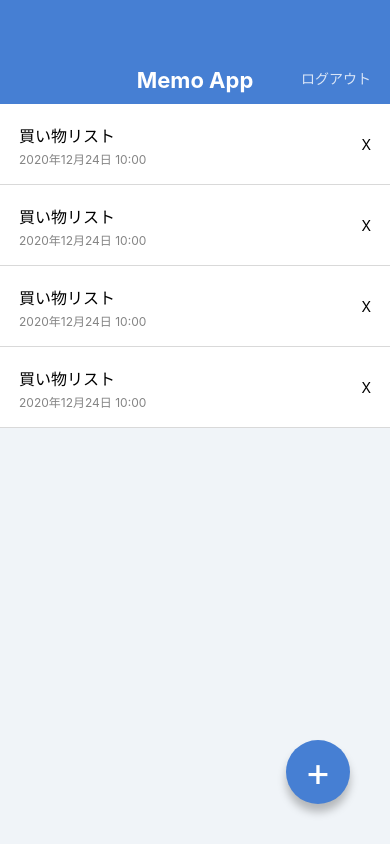
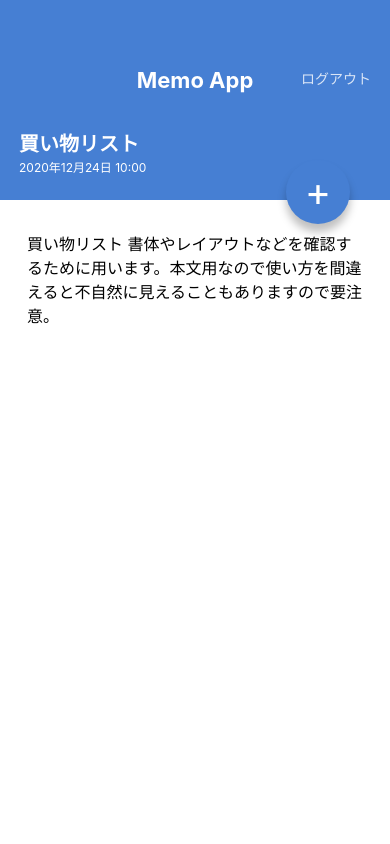
Before and after one commit to it-walker/MemoAppExpo, a React Native app: screen / in a window 390 px wide. Built offline with nearby package versions, Linux system fonts and the light colour scheme.

Commit message:
add screens

```diff
--- a/App.tsx
+++ b/App.tsx
@@ -1,21 +1,10 @@
-import { StyleSheet, View } from 'react-native';
-import AppBar from './src/components/AppBar'
-import CircleButton from './src/components/CircleButton'
-import MemoList from './src/components/MemoList'
+import React from 'react';
+import MemoDetailScreen from './src/screens/MemoDetailScreen';
+import MemoListScreen from './src/screens/MemoListScreen';
 
 export default function App() {
   return (
-    <View style={styles.container}>
-      <AppBar />
-      <MemoList />
-      <CircleButton>+</CircleButton>
-    </View>
+    // <MemoListScreen />
+    <MemoDetailScreen />
   );
 }
-
-const styles = StyleSheet.create({
-  container: {
-    flex: 1,
-    backgroundColor: '#F0F4F8',
-  },
-});
--- a/src/components/CircleButton.tsx
+++ b/src/components/CircleButton.tsx
@@ -1,11 +1,11 @@
 import React from 'react';
 import { View, Text, StyleSheet } from 'react-native';
-import { string } from 'prop-types';
+import { string, shape } from 'prop-types';
 
 export default function CircleButton(props) {
-  const { children } = props;
+  const { children, style } = props;
   return (
-    <View style={styles.circleButton}>
+    <View style={[styles.circleButton, style]}>
       <Text style={styles.circleButtonLabel}>{children}</Text>
     </View>
   );
@@ -13,6 +13,11 @@ export default function CircleButton(props) {
 
 CircleButton.propTypes = {
   children: string.isRequired,
+  style: shape(),
+};
+
+CircleButton.defaultProps = {
+  style: null,
 };
 
 const styles = StyleSheet.create({
--- /dev/null
+++ b/src/screens/MemoDetailScreen.tsx
@@ -0,0 +1,57 @@
+import React from 'react';
+import { View, Text, StyleSheet, ScrollView } from 'react-native'
+
+import AppBar from '../components/AppBar';
+import CircleButton from '../components/CircleButton';
+
+export default function MemoDetailScreen() {
+  return (
+    <View style={styles.container}>
+      <AppBar />
+      <View style={styles.memoHeader}>
+        <Text style={styles.memoTitle}>買い物リスト</Text>
+        <Text style={styles.memoDate}>2020年12月24日 10:00</Text>
+      </View>
+      <ScrollView style={styles.memoBody}>
+        <Text style={styles.memoText}>
+          買い物リスト
+          書体やレイアウトなどを確認するために用います。本文用なので使い方を間違えると不自然に見えることもありますので要注意。
+        </Text>
+      </ScrollView>
+      <CircleButton style={{ top: 160, bottom: 'auto' }}>+</CircleButton>
+    </View>
+  );
+}
+
+const styles = StyleSheet.create({
+  container: {
+    flex: 1,
+    backgroundColor: '#ffffff',
+  },
+  memoHeader: {
+    backgroundColor: '#467FD3',
+    height: 96,
+    justifyContent: 'center',
+    paddingVertical: 24,
+    paddingHorizontal: 19,
+  },
+  memoTitle: {
+    color: '#FFFFFF',
+    fontSize: 20,
+    lineHeight: 32,
+    fontWeight: 'bold',
+  },
+  memoDate: {
+    color: '#FFFFFF',
+    fontSize: 12,
+    lineHeight: 16,
+  },
+  memoBody: {
+    paddingVertical: 32,
+    paddingHorizontal: 27,
+  },
+  memoText: {
+    fontSize: 16,
+    lineHeight: 24,
+  },
+});
--- /dev/null
+++ b/src/screens/MemoListScreen.tsx
@@ -0,0 +1,23 @@
+import React from'react';
+import { StyleSheet } from 'react-native';
+import { View } from 'react-native';
+import AppBar from '../components/AppBar';
+import MemoList from '../components/MemoList';
+import CircleButton from '../components/CircleButton'
+
+export default function MemoListScreen() {
+  return (
+    <View style={styles.container}>
+      <AppBar />
+      <MemoList />
+      <CircleButton>+</CircleButton>
+    </View>
+  );
+}
+
+const styles = StyleSheet.create({
+  container: {
+    flex: 1,
+    backgroundColor: '#F0F4F8',
+  },
+});
```
